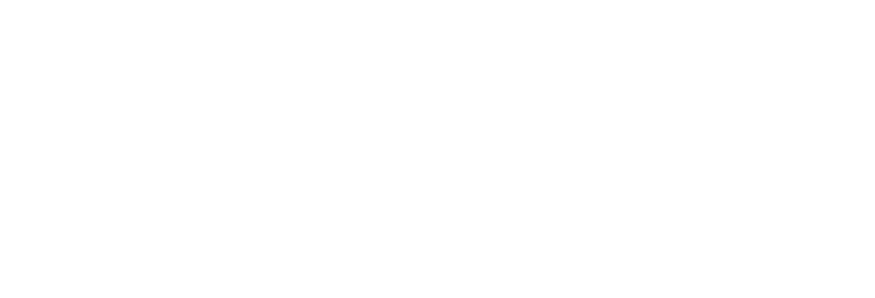
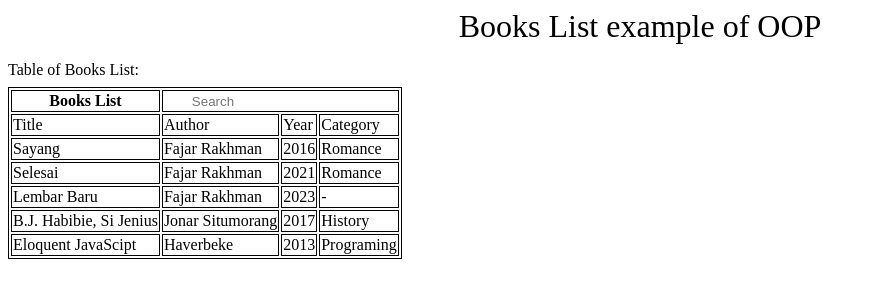
Before and after one commit to mfrakhman/mfrakhman-portofolio, a plain HTML site: page indexOOP.html in a window 1280 px wide. Shown: the whole page, without its empty margins (0-875 px from the left). Drawn offline with Linux system fonts and the light colour scheme.

Commit message:
fixed html css and js

```diff
--- /dev/null
+++ b/assets/style/oopStyle.css
@@ -0,0 +1,28 @@
+.title {
+  font-size: 2rem;
+  margin-bottom: 0.5em;
+  text-align: center;
+}
+
+.exp {
+  font-size: 1rem;
+  margin-bottom: 0.5em;
+}
+
+.booksTable {
+  border: 1px solid black;
+}
+
+.booksTableHead td,
+th {
+  border: 1px solid black;
+}
+
+.book-item td {
+  border: 1px solid black;
+}
+
+.form-search input {
+  border: none;
+  outline: none;
+}
--- a/assets/style/style.css
+++ b/assets/style/style.css
@@ -82,7 +82,6 @@ body {
   color: var(--secondary);
 }
 
-
 #hamburger-menu {
   display: none;
 }
--- a/indexOOP.html
+++ b/indexOOP.html
@@ -3,7 +3,38 @@
   <head>
     <meta charset="UTF-8" />
     <meta name="viewport" content="width=device-width, initial-scale=1.0" />
-    <title>Document</title>
+
+    <title>mfrakhman books list</title>
+    <link rel="stylesheet" href="assets/style/oopStyle.css" />
   </head>
-  <body></body>
+
+  <body>
+    <div class="title">
+      <span>Books List</span>
+      <span>example of OOP</span>
+    </div>
+    <div class="exp">
+      <span>Table of Books List:</span>
+    </div>
+    <table class="booksTable" id="table-book">
+      <thead class="booksTableHead">
+        <tr>
+          <th>Books List</th>
+          <th colspan="3" class="form-search">
+            <div>
+              <input type="text" placeholder="Search" />
+            </div>
+          </th>
+        </tr>
+        <tr>
+          <td>Title</td>
+          <td>Author</td>
+          <td>Year</td>
+          <td>Category</td>
+        </tr>
+      </thead>
+      <tbody id="book-list"></tbody>
+    </table>
+    <script src="assets/script/oop.js"></script>
+  </body>
 </html>
```
